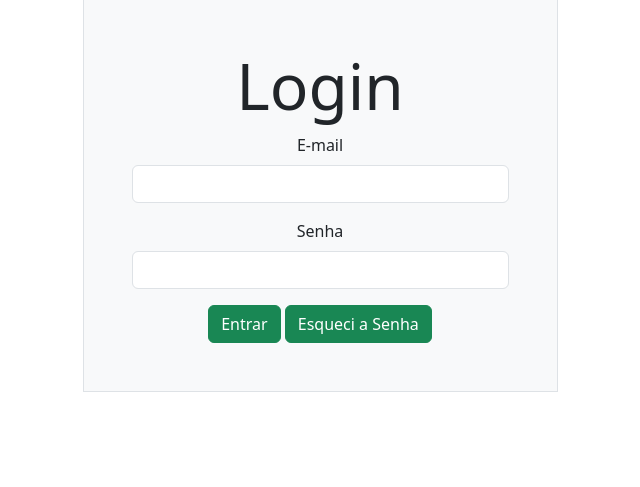
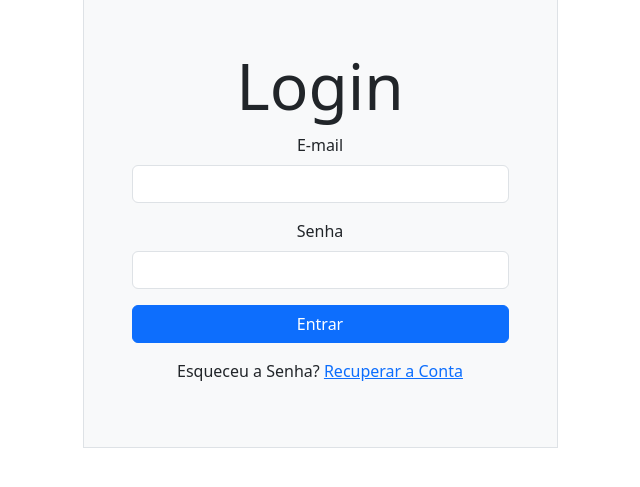
Before and after one commit to WellingtonEspinarde/Equipe_microbiologia2, a PHP site: page /Login.php in a window 1280 px wide. Shown: the part 49-536 px from the top of the page, without its empty margins (320-960 px from the left). Run offline with PHP 8.4, Linux system fonts and the light colour scheme.

Commit message:
Update
Mudanças de telas

```diff
--- a/Login.php
+++ b/Login.php
@@ -34,10 +34,15 @@
 
           <div class="mb-3">
           </div>
-          <button type="submit" class="btn btn-success">Entrar</button>
-          <button type="EsqueciSenha.php" class="btn btn-success">Esqueci a Senha</button>
 
 
+        <div class="d-grid">
+            <button type="submit" class="btn btn-primary">Entrar</button>
+        </div>
+
+        <div class="card-footer text-center m-3">
+            <p>Esqueceu a Senha? <a href="EsqueciSenha.php">Recuperar a Conta</a></p>
+        </div>
 
 
 
```
